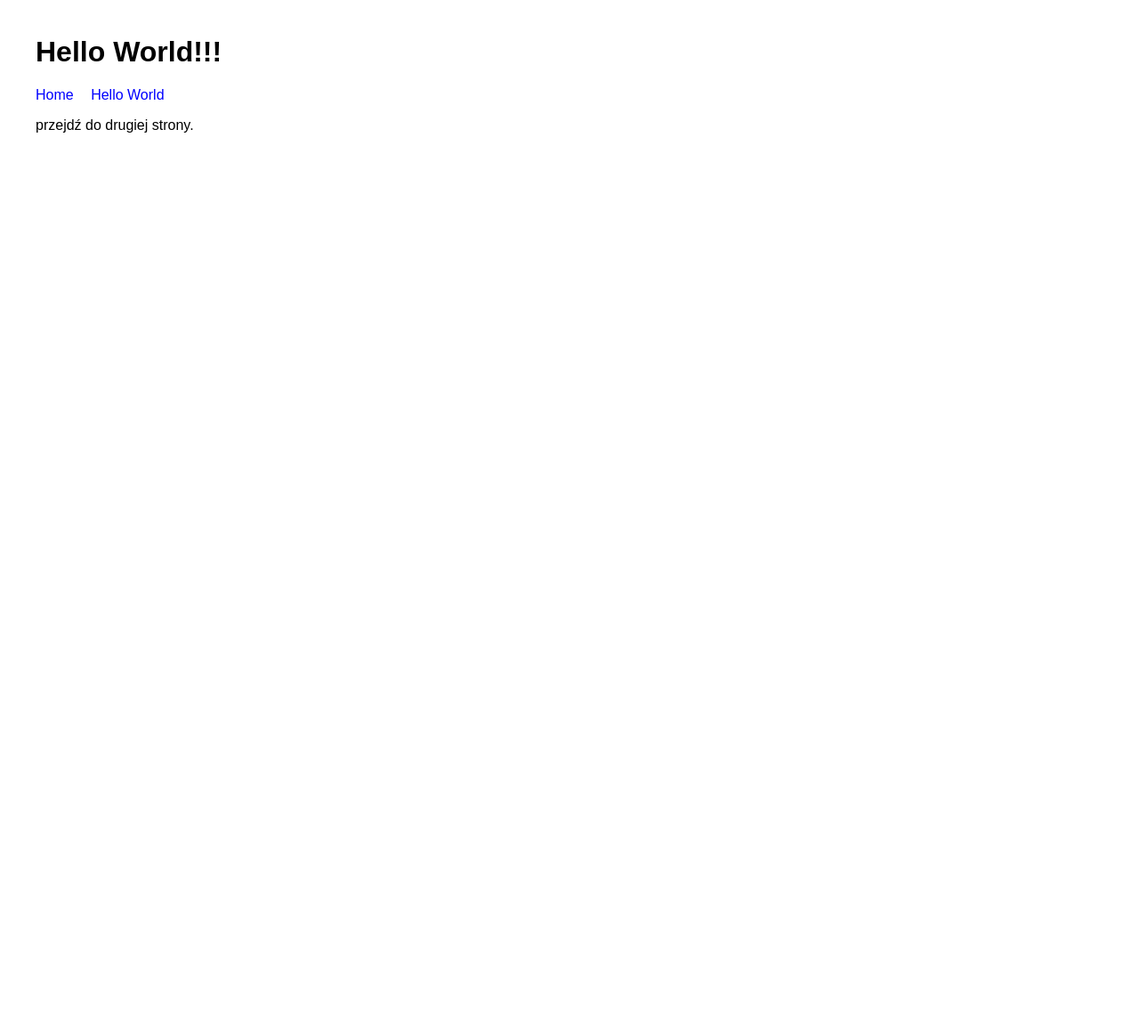
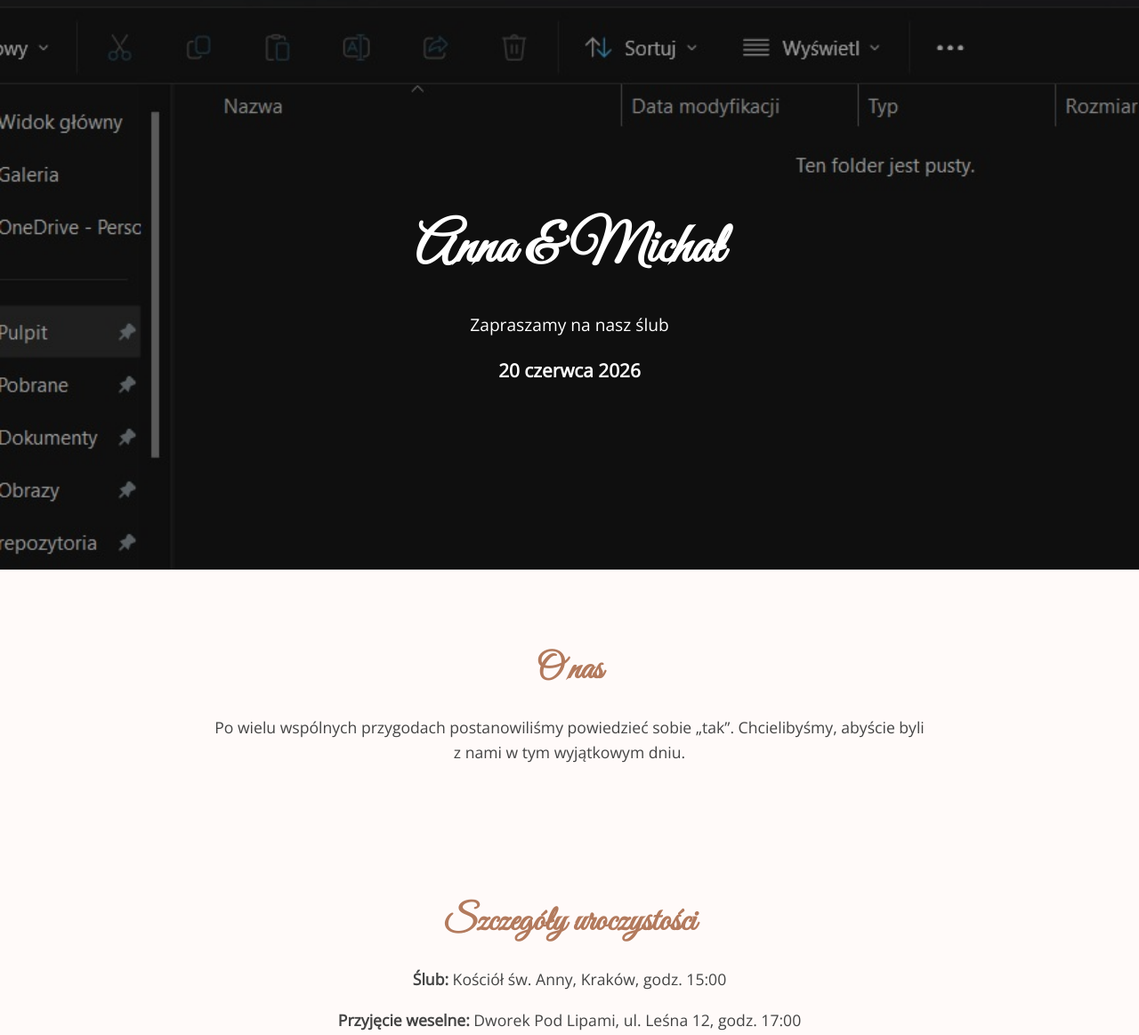
Before and after one commit to Piotr002/strona_int, a plain HTML site: page index.html in a window 1280 px wide. Shown: the top 1163 px of the page at 89% size. Before the commit the page ends 800 px from the top, so only its background shows below. Drawn offline with nearby package versions, Linux system fonts and the light colour scheme.

Commit message:
strona szablon

```diff
--- a/index.html
+++ b/index.html
@@ -1,19 +1,41 @@
 <!DOCTYPE html>
 <html lang="pl">
 <head>
-    <meta charset="UTF-8">
-    <title>Strona internetowa</title>
-    <style>
-        body { font-family: Arial, sans-serif; margin: 40px; }
-        nav a { margin-right: 15px; text-decoration: none; color: blue; }
-    </style>
+  <meta charset="UTF-8" />
+  <meta name="viewport" content="width=device-width, initial-scale=1.0" />
+  <title>Ślub Anny i Michała</title>
+  <link rel="stylesheet" href="style.css" />
+  <link href="https://fonts.googleapis.com/css2?family=Great+Vibes&family=Open+Sans:wght@300;400&display=swap" rel="stylesheet">
 </head>
 <body>
-    <h1>Hello World!!!</h1>
-    <nav>
-        <a href="index.html">Home</a>
-        <a href="hello.html">Hello World</a>
-    </nav>
-    <p>przejdź do drugiej strony.</p>
+  <header class="hero">
+    <div class="overlay"></div>
+    <div class="hero-content">
+      <h1>Anna & Michał</h1>
+      <p>Zapraszamy na nasz ślub</p>
+      <p class="date">20 czerwca 2026</p>
+    </div>
+  </header>
+
+  <section class="details">
+    <h2>O nas</h2>
+    <p>Po wielu wspólnych przygodach postanowiliśmy powiedzieć sobie „tak”. Chcielibyśmy, abyście byli z nami w tym wyjątkowym dniu.</p>
+  </section>
+
+  <section class="info">
+    <h2>Szczegóły uroczystości</h2>
+    <p><strong>Ślub:</strong> Kościół św. Anny, Kraków, godz. 15:00</p>
+    <p><strong>Przyjęcie weselne:</strong> Dworek Pod Lipami, ul. Leśna 12, godz. 17:00</p>
+  </section>
+
+  <section class="guests">
+    <h2>Dla Gości</h2>
+    <p>Prosimy o potwierdzenie przybycia do 1 czerwca 2026:</p>
+    <p><a href="mailto:anna-i-michal@wedding.pl" class="btn">Potwierdź obecność</a></p>
+  </section>
+
+  <footer>
+    <p>© 2026 Anna & Michał — Z miłością dla naszych bliskich</p>
+  </footer>
 </body>
 </html>
--- /dev/null
+++ b/style.css
@@ -0,0 +1,96 @@
+/* Fonty i kolory */
+body {
+  margin: 0;
+  font-family: 'Open Sans', sans-serif;
+  color: #444;
+  background-color: #fffaf9;
+  line-height: 1.6;
+}
+
+/* Sekcja główna ze zdjęciem */
+.hero {
+  position: relative;
+  background-image: url('./images/para.jpg'); /* ← tutaj wstaw swoje zdjęcie */
+  background-size: cover;
+  background-position: center;
+  height: 80vh;
+  display: flex;
+  align-items: center;
+  justify-content: center;
+  text-align: center;
+  color: white;
+}
+
+.hero .overlay {
+  position: absolute;
+  top: 0;
+  left: 0;
+  width: 100%;
+  height: 100%;
+  background-color: rgba(0,0,0,0.4);
+}
+
+.hero-content {
+  position: relative;
+  z-index: 1;
+}
+
+.hero h1 {
+  font-family: 'Great Vibes', cursive;
+  font-size: 4rem;
+  margin-bottom: 0.3rem;
+}
+
+.hero p {
+  font-size: 1.2rem;
+}
+
+.hero .date {
+  font-weight: bold;
+  font-size: 1.3rem;
+  margin-top: 0.5rem;
+}
+
+/* Sekcje tekstowe */
+section {
+  padding: 3rem 1rem;
+  max-width: 800px;
+  margin: 0 auto;
+  text-align: center;
+}
+
+section h2 {
+  font-family: 'Great Vibes', cursive;
+  font-size: 2.5rem;
+  color: #b37a5d;
+  margin-bottom: 1rem;
+}
+
+section p {
+  font-size: 1.1rem;
+  margin-bottom: 1rem;
+}
+
+/* Przycisk */
+.btn {
+  display: inline-block;
+  background-color: #b37a5d;
+  color: white;
+  padding: 0.7rem 1.5rem;
+  border-radius: 25px;
+  text-decoration: none;
+  transition: background-color 0.3s ease;
+}
+
+.btn:hover {
+  background-color: #a06a51;
+}
+
+/* Stopka */
+footer {
+  background-color: #f5eae3;
+  text-align: center;
+  padding: 1.5rem;
+  font-size: 0.9rem;
+  color: #7a6a63;
+}
```
Also changed, not shown: images/para.jpg (added).
